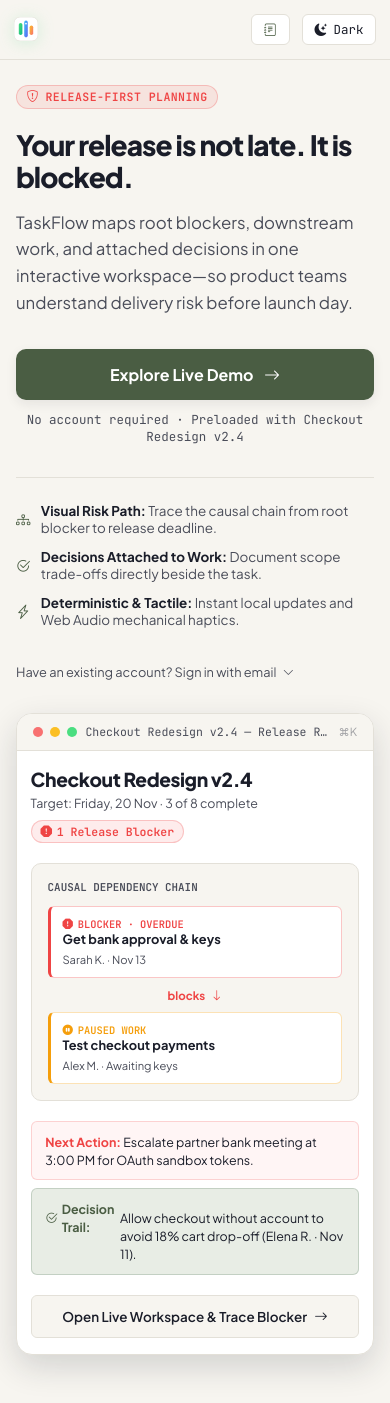
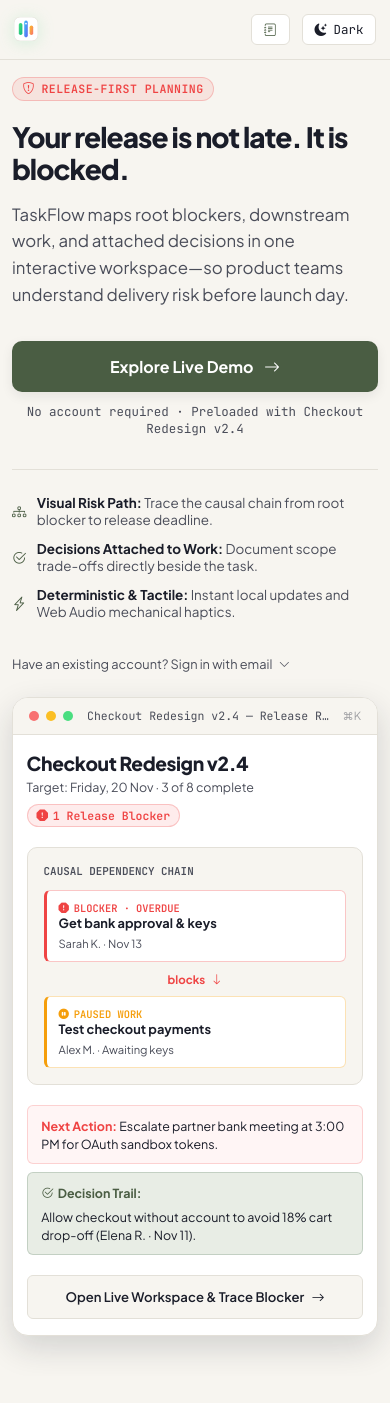
Before and after one commit to captainshelby01/taskflow-dashboard, a React (Vite) app in the folder client/: page /login in a window 390 px wide. After the commit the page ends 1376 px from the top, so only its background shows below. Built offline with nearby package versions, Linux system fonts and the light colour scheme; no server answers.

Commit message:
fix(mobile): resolve drawer and login layout bounds on 320px ultra-compact viewports

```diff
--- a/client/src/components/CardDrawer.tsx
+++ b/client/src/components/CardDrawer.tsx
@@ -142,6 +142,7 @@ export default function CardDrawer({ card, isOpen, onClose, onUpdate, onDelete }
       >
         {/* Header Bar */}
         <div
+          className="drawer-header-bar"
           style={{
             padding: '1.25rem 1.75rem',
             borderBottom: '1px solid var(--border)',
@@ -204,6 +205,7 @@ export default function CardDrawer({ card, isOpen, onClose, onUpdate, onDelete }
               <i className="bi bi-x-lg" style={{ fontSize: '0.72rem' }}></i>
               <span>Close</span>
               <kbd
+                className="mobile-hide"
                 style={{
                   fontFamily: 'var(--font-mono)',
                   fontSize: '0.7rem',
@@ -274,12 +276,13 @@ export default function CardDrawer({ card, isOpen, onClose, onUpdate, onDelete }
 
           {/* Properties Panel (Tactile Instrument Grid) */}
           <div
+            className="drawer-meta-grid"
             style={{
               display: 'grid',
-              gridTemplateColumns: 'repeat(2, 1fr)',
-              gap: '1rem',
+              gridTemplateColumns: 'repeat(auto-fit, minmax(130px, 1fr))',
+              gap: '0.75rem',
               background: 'var(--paper)',
-              padding: '1.15rem',
+              padding: '1rem',
               borderRadius: 'var(--radius-md)',
               border: '1px solid var(--border)',
             }}
@@ -685,6 +688,7 @@ export default function CardDrawer({ card, isOpen, onClose, onUpdate, onDelete }
 
         {/* Pinned Footer Action Bar */}
         <div
+          className="drawer-footer-actions"
           style={{
             padding: '1.15rem 1.75rem',
             borderTop: '1px solid var(--border)',
@@ -692,6 +696,9 @@ export default function CardDrawer({ card, isOpen, onClose, onUpdate, onDelete }
             display: 'flex',
             alignItems: 'center',
             justifyContent: 'space-between',
+            flexWrap: 'wrap',
+            gap: '0.75rem',
+            boxSizing: 'border-box',
           }}
         >
           {/* Delete Action */}
@@ -758,7 +765,7 @@ export default function CardDrawer({ card, isOpen, onClose, onUpdate, onDelete }
           </div>
 
           {/* Save Action */}
-          <div style={{ display: 'flex', alignItems: 'center', gap: '0.75rem' }}>
+          <div className="drawer-save-actions" style={{ display: 'flex', alignItems: 'center', gap: '0.75rem', flexWrap: 'wrap' }}>
             <button
               type="button"
               onClick={onClose}
@@ -802,6 +809,7 @@ export default function CardDrawer({ card, isOpen, onClose, onUpdate, onDelete }
                 </>
               )}
               <kbd
+                className="mobile-hide"
                 style={{
                   fontFamily: 'var(--font-mono)',
                   fontSize: '0.7rem',
--- a/client/src/components/CaseStudyDrawer.tsx
+++ b/client/src/components/CaseStudyDrawer.tsx
@@ -46,6 +46,7 @@ export default function CaseStudyDrawer({ isOpen, onClose }: CaseStudyDrawerProp
       >
         {/* Header */}
         <div
+          className="drawer-header-bar"
           style={{
             padding: '1.25rem 1.75rem',
             borderBottom: '1px solid var(--border)',
@@ -103,6 +104,7 @@ export default function CaseStudyDrawer({ isOpen, onClose }: CaseStudyDrawerProp
             <i className="bi bi-x-lg" style={{ fontSize: '0.72rem' }}></i>
             <span>Close</span>
             <kbd
+              className="mobile-hide"
               style={{
                 fontFamily: 'var(--font-mono)',
                 fontSize: '0.7rem',
@@ -119,6 +121,7 @@ export default function CaseStudyDrawer({ isOpen, onClose }: CaseStudyDrawerProp
 
         {/* Content Body */}
         <div
+          className="drawer-content-body"
           style={{
             flex: 1,
             overflowY: 'auto',
@@ -134,13 +137,14 @@ export default function CaseStudyDrawer({ isOpen, onClose }: CaseStudyDrawerProp
         >
           {/* Metadata pill */}
           <div
+            className="drawer-meta-grid"
             style={{
               background: 'var(--paper)',
               border: '1px solid var(--border)',
               borderRadius: 'var(--radius-sm)',
               padding: '0.75rem 1rem',
               display: 'grid',
-              gridTemplateColumns: 'repeat(2, 1fr)',
+              gridTemplateColumns: 'repeat(auto-fit, minmax(130px, 1fr))',
               gap: '0.5rem',
               fontSize: '0.78rem',
             }}
--- a/client/src/index.css
+++ b/client/src/index.css
@@ -158,6 +158,8 @@ html, body {
 .login-split-container > div {
   min-width: 0;
   max-width: 100%;
+  width: 100%;
+  box-sizing: border-box;
 }
 
 @media (max-width: 960px) {
@@ -165,6 +167,13 @@ html, body {
     grid-template-columns: minmax(0, 1fr);
     gap: 2rem;
     padding: 1.5rem 1rem 3rem 1rem;
+  }
+}
+
+@media (max-width: 480px) {
+  .login-split-container {
+    padding: 1rem 0.75rem 2.5rem 0.75rem !important;
+    gap: 1.5rem !important;
   }
 }
 
@@ -469,6 +478,46 @@ html, body {
     left: 0 !important;
     right: 0 !important;
     border-left: none !important;
+    box-sizing: border-box !important;
+  }
+}
+
+@media (max-width: 480px) {
+  .drawer-header-bar {
+    padding: 0.85rem 1rem !important;
+  }
+  .drawer-content-body {
+    padding: 1rem 0.85rem !important;
+    gap: 1rem !important;
+  }
+  .drawer-meta-grid {
+    grid-template-columns: 1fr !important;
+    padding: 0.75rem !important;
+    gap: 0.5rem !important;
+  }
+  .drawer-footer-actions {
+    flex-direction: column-reverse !important;
+    align-items: stretch !important;
+    padding: 0.75rem 0.85rem !important;
+    gap: 0.65rem !important;
+  }
+  .drawer-footer-actions > div {
+    width: 100% !important;
+    display: flex !important;
+  }
+  .drawer-save-actions {
+    width: 100% !important;
+    display: flex !important;
+    gap: 0.5rem !important;
+  }
+  .drawer-save-actions button {
+    flex: 1 !important;
+    justify-content: center !important;
+    padding: 0.5rem 0.65rem !important;
+    font-size: 0.82rem !important;
+  }
+  .drawer-footer-actions button {
+    justify-content: center !important;
   }
 }
 
--- a/client/src/pages/Login.tsx
+++ b/client/src/pages/Login.tsx
@@ -453,6 +453,7 @@ export default function Login() {
                   textOverflow: 'ellipsis',
                   whiteSpace: 'nowrap',
                   padding: '0 0.5rem',
+                  marginLeft: '0.35rem',
                 }}
               >
                 Checkout Redesign v2.4 — Release Risk Map
@@ -524,6 +525,8 @@ export default function Login() {
                       borderLeft: '3px solid #ef4444',
                       borderRadius: 'var(--radius-sm)',
                       padding: '0.6rem 0.75rem',
+                      minWidth: 0,
+                      wordBreak: 'break-word',
                     }}
                   >
                     <span style={{ fontSize: '0.65rem', fontFamily: 'var(--font-mono)', color: '#ef4444', fontWeight: 700, display: 'flex', alignItems: 'center', gap: '0.3rem' }}>
@@ -556,6 +559,8 @@ export default function Login() {
                       borderLeft: '3px solid #f59e0b',
                       borderRadius: 'var(--radius-sm)',
                       padding: '0.6rem 0.75rem',
+                      minWidth: 0,
+                      wordBreak: 'break-word',
                     }}
                   >
                     <span style={{ fontSize: '0.65rem', fontFamily: 'var(--font-mono)', color: '#f59e0b', fontWeight: 700, display: 'flex', alignItems: 'center', gap: '0.3rem' }}>
@@ -605,6 +610,7 @@ export default function Login() {
                     display: 'flex',
                     alignItems: 'baseline',
                     gap: '0.35rem',
+                    flexWrap: 'wrap',
                   }}
                 >
                   <strong style={{ color: 'var(--moss)', display: 'inline-flex', alignItems: 'center', gap: '0.25rem' }}>
@@ -623,12 +629,12 @@ export default function Login() {
                 onClick={handleExploreDemo}
                 style={{
                   width: '100%',
-                  padding: '0.75rem 1rem',
+                  padding: '0.75rem 0.85rem',
                   borderRadius: 'var(--radius-sm)',
                   border: '1px solid var(--border)',
                   background: 'var(--paper)',
                   color: 'var(--ink)',
-                  fontSize: '0.84rem',
+                  fontSize: '0.82rem',
                   fontWeight: 600,
                   cursor: 'pointer',
                   display: 'flex',
@@ -636,6 +642,10 @@ export default function Login() {
                   justifyContent: 'center',
                   gap: '0.45rem',
                   transition: 'all 0.15s ease',
+                  boxSizing: 'border-box',
+                  whiteSpace: 'normal',
+                  textAlign: 'center',
+                  lineHeight: 1.35,
                 }}
                 onMouseEnter={(e) => {
                   e.currentTarget.style.borderColor = 'var(--moss)';
```
